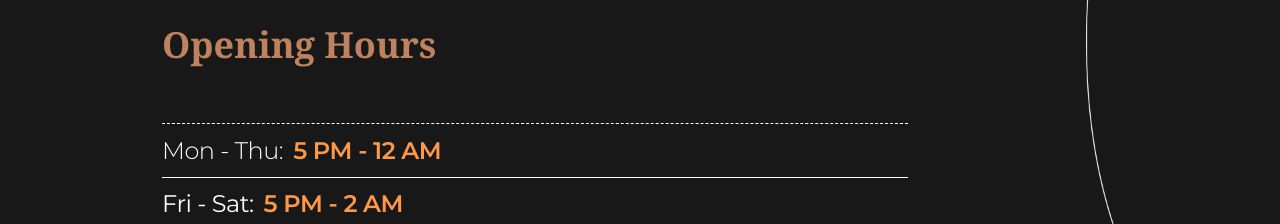
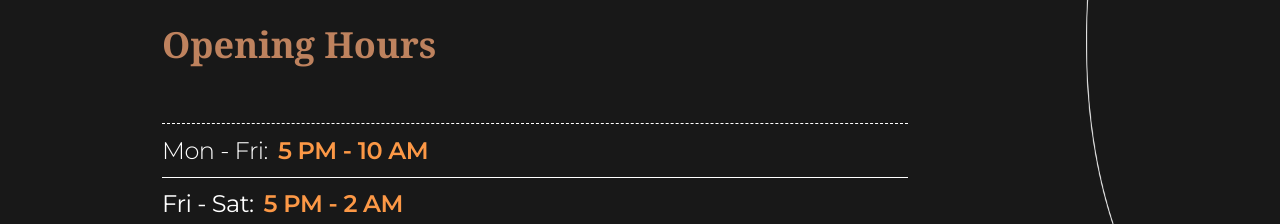
Before and after one commit to KAILAS-R-PILLAI/Coffee-Gardens, a plain HTML site: page index.html in a window 1280 px wide. Shown: the part 2260-2484 px from the top of the page. Drawn offline with Linux system fonts and the light colour scheme.

Commit message:
week hour change

```diff
--- a/index.html
+++ b/index.html
@@ -24,9 +24,9 @@
         </p>
         <div class="hours-1oU">
           <p class="mon-thu-5-pm-12-am-vfY">
-            <span class="mon-thu-5-pm-12-am-vfY-sub-0">Mon - Thu:</span>
+            <span class="mon-thu-5-pm-12-am-vfY-sub-0">Mon - Fri:</span>
             <span class="mon-thu-5-pm-12-am-vfY-sub-1"> </span>
-            <span class="mon-thu-5-pm-12-am-vfY-sub-2">5 PM - 12 AM</span>
+            <span class="mon-thu-5-pm-12-am-vfY-sub-2">5 PM - 10 AM</span>
           </p>
           <div class="line-3-gge">
           </div>
```
